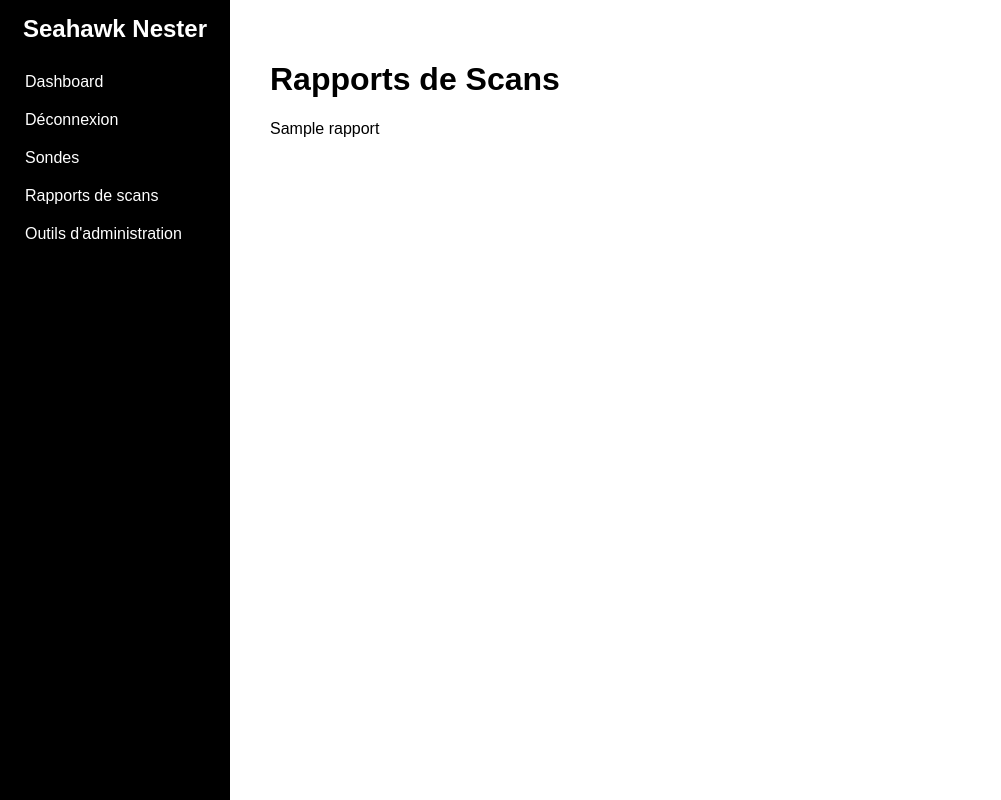
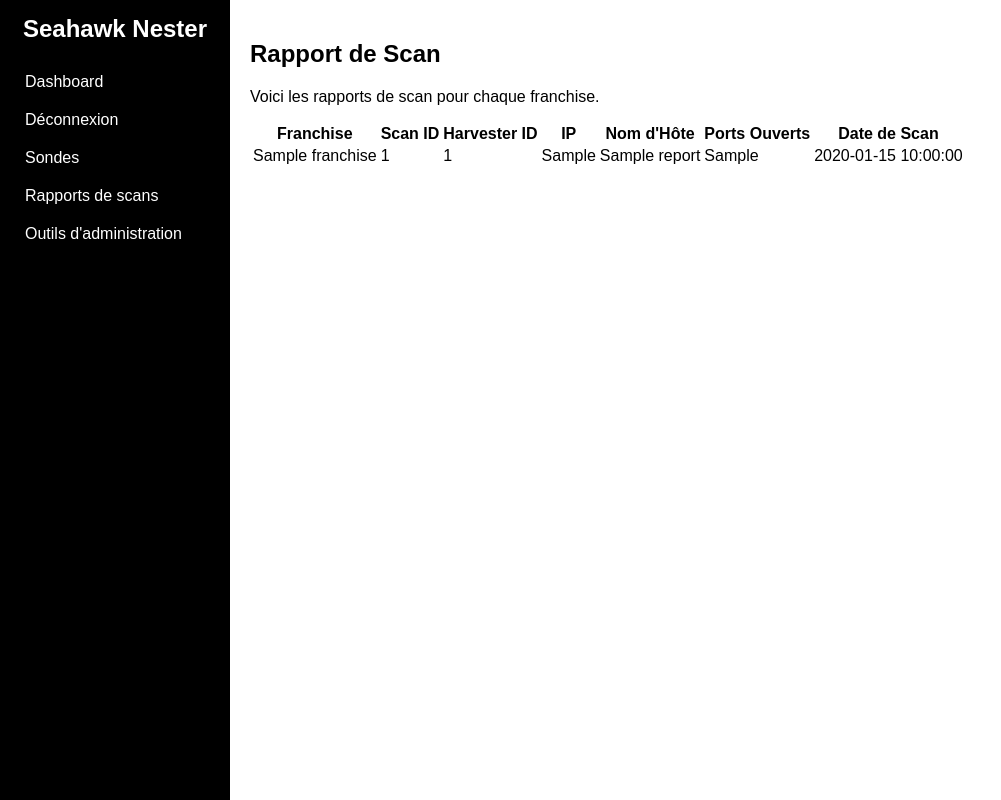
Before and after one commit to S-Zilean/Seahawk_Nester, a Flask app: template app/templates/scan_report.html in a window 1280 px wide. Shown: the whole page, without its empty margins (0-1001 px from the left). Run offline with Flask 3, Linux system fonts and the light colour scheme; the template is opened without the code that fills it: most values are stand-ins (such as "Sample title", 1, 10 or a date in 2020); some libraries are stand-ins or nearby versions.

Commit message:
création scan report

```diff
--- a/app/templates/scan_report.html
+++ b/app/templates/scan_report.html
@@ -1,20 +1,35 @@
 {% extends 'base.html' %}
-{% block stylesheet %}
-<link rel="stylesheet" href="{{ url_for('static', filename='css/sondes.css') }}">
-<link rel="stylesheet" href="https://cdnjs.cloudflare.com/ajax/libs/font-awesome/5.15.4/css/all.min.css">
-<script src="{{ url_for('static', filename='js/jquery-3.6.0.min.js') }}"></script>
-<script src="https://cdn.socket.io/4.0.0/socket.io.min.js"></script>
-<script src="{{ url_for('static', filename='js/sondes.js') }}"></script>
-{% endblock %}
-{% block content %}
-
-<div class="main-container">
-    <div class="content">
-        <h1>Rapports de Scans</h1>
-
-        {{ rapport}}
-    </div>
-</div>
 
 
+{% block content %}
+<h2>Rapport de Scan</h2>
+<p>Voici les rapports de scan pour chaque franchise.</p>
+
+<table>
+    <thead>
+        <tr>
+            <th>Franchise</th>
+            <th>Scan ID</th>
+            <th>Harvester ID</th>
+            <th>IP</th>
+            <th>Nom d'Hôte</th>
+            <th>Ports Ouverts</th>
+            <th>Date de Scan</th>
+        </tr>
+    </thead>
+    <tbody>
+        {% for report in scan_reports %}
+            <tr>
+                <td>{{ report.franchise }}</td>
+                <td>{{ report.Scan_ID }}</td>
+                <td>{{ report.Harvester_ID }}</td>
+                <td>{{ report.ip }}</td>
+                <td>{{ report.nom_hote }}</td>
+                <td>{{ report.ports_ouverts|join(', ') }}</td>
+                <td>{{ report.Scan_Date }}</td>
+            </tr>
+        {% endfor %}
+    </tbody>
+</table>
+
 {% endblock %}
```
Also changed, not shown: app/views/scan_report.py (+54 -8 lines), franchise_1.db (added), run.py (line endings or trailing spaces).
